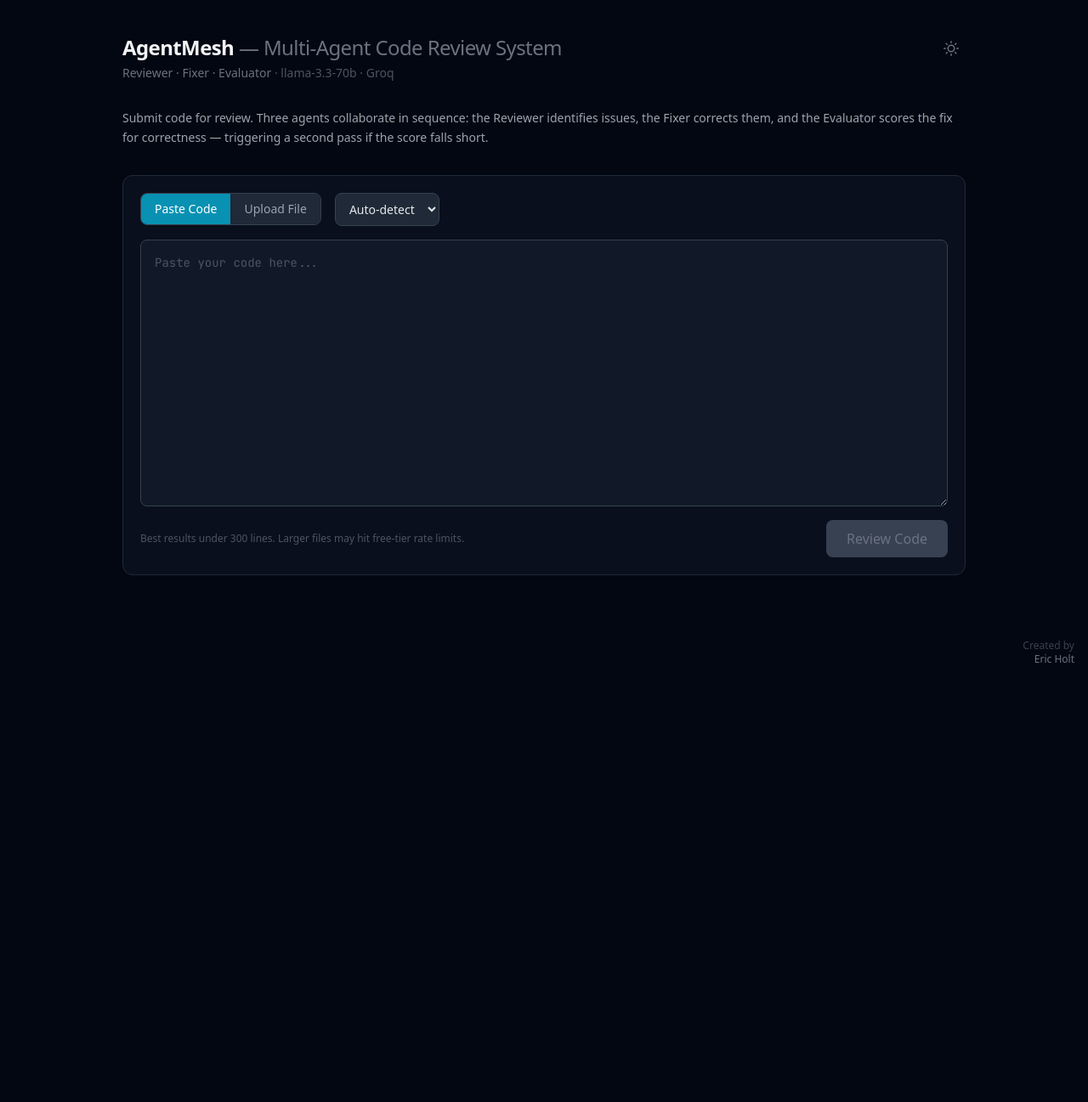
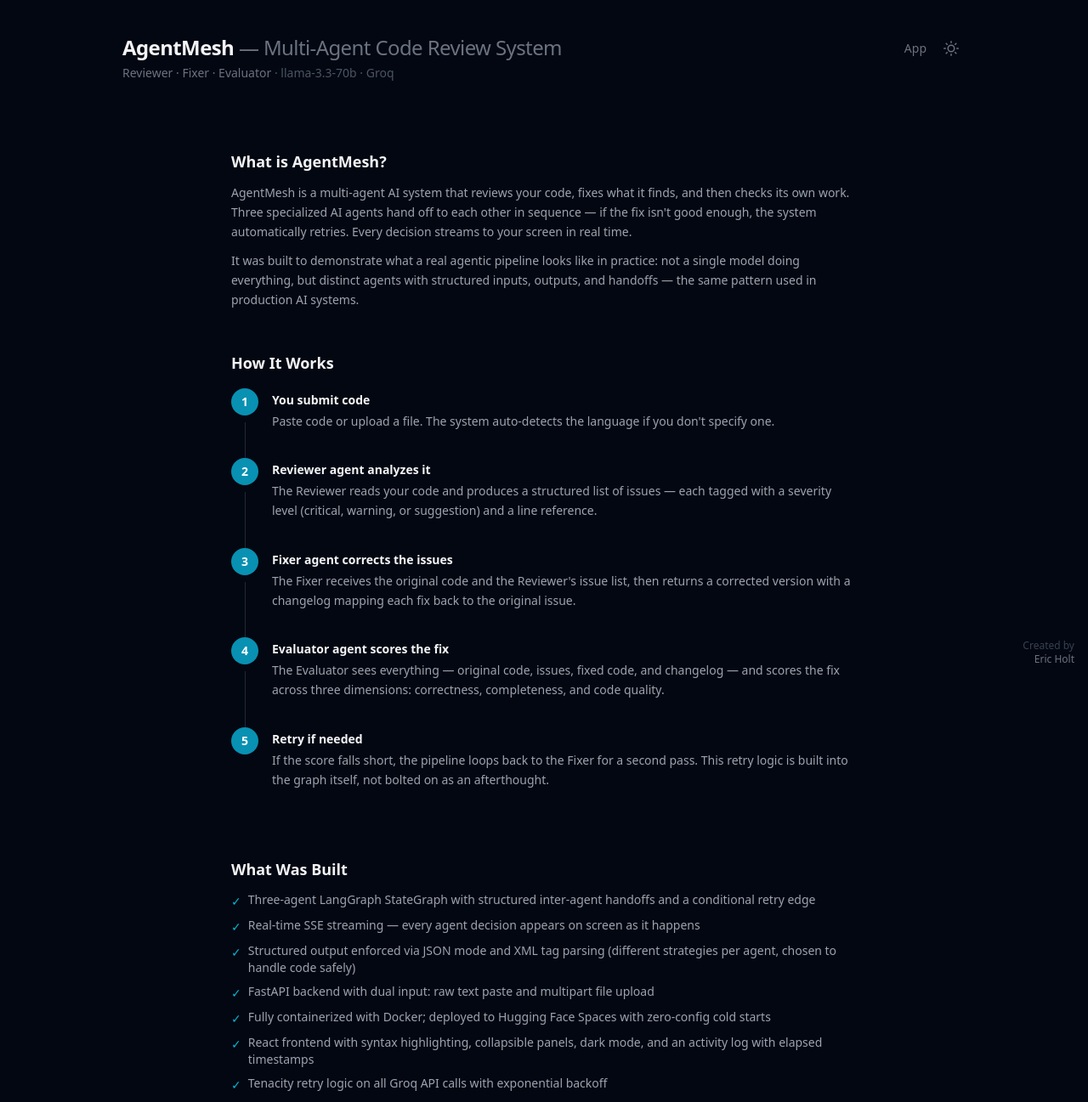
Before and after one commit to eholt723/agentmesh, a React (Vite) app in the folder frontend/: page /about in a window 1280 px wide. Shown: the top 1297 px of the page at 85% size. Before the commit the page ends 800 px from the top, so only its background shows below. Built offline with nearby package versions, Linux system fonts and the light colour scheme.

Commit message:
add About page with react-router-dom

```diff
--- a/frontend/package.json
+++ b/frontend/package.json
@@ -8,9 +8,10 @@
     "preview": "vite preview"
   },
   "dependencies": {
+    "highlight.js": "^11.9.0",
     "react": "^18.2.0",
     "react-dom": "^18.2.0",
-    "highlight.js": "^11.9.0"
+    "react-router-dom": "^7.13.1"
   },
   "devDependencies": {
     "@vitejs/plugin-react": "^4.2.1",
--- a/frontend/src/App.jsx
+++ b/frontend/src/App.jsx
@@ -1,10 +1,12 @@
 import { useCallback, useEffect, useRef, useState } from 'react'
+import { Link, Route, Routes, useLocation } from 'react-router-dom'
 import { ActivityLog } from './components/ActivityLog'
 import { CodeInput } from './components/CodeInput'
 import { EvaluatorPanel } from './components/EvaluatorPanel'
 import { FixerPanel } from './components/FixerPanel'
 import { ReviewerPanel } from './components/ReviewerPanel'
 import { useSSEStream } from './hooks/useSSEStream'
+import About from './pages/About'
 
 // ------------------------------
 // Icons
@@ -70,6 +72,67 @@
         </svg>
       </button>
       {open && <div className="px-5 pb-5">{children}</div>}
+    </div>
+  )
+}
+
+// ------------------------------
+// Root layout
+// ------------------------------
+
+function AppShell({ darkMode, setDarkMode, children }) {
+  const location = useLocation()
+  const isAbout = location.pathname === '/about'
+
+  return (
+    <div className="min-h-screen bg-gray-50 dark:bg-gray-950">
+      <div className="max-w-5xl mx-auto px-4 py-10 space-y-8">
+
+        {/* Header */}
+        <div className="flex items-start justify-between">
+          <div className="space-y-1">
+            <h1 className="text-2xl font-bold text-gray-900 dark:text-gray-100 tracking-tight">
+              <Link to="/" className="hover:opacity-80 transition-opacity">
+                AgentMesh
+                <span className="font-normal text-gray-400 dark:text-gray-500">
+                  {' '}— Multi-Agent Code Review System
+                </span>
+              </Link>
+            </h1>
+            <p className="text-sm text-gray-500">
+              Reviewer · Fixer · Evaluator
+              <span className="text-gray-400 dark:text-gray-600"> · llama-3.3-70b · Groq</span>
+            </p>
+          </div>
+
+          <div className="flex items-center gap-3">
+            <Link
+              to={isAbout ? '/' : '/about'}
+              className="text-sm text-gray-500 hover:text-gray-700 dark:hover:text-gray-300 transition-colors"
+            >
+              {isAbout ? 'App' : 'About'}
+            </Link>
+
+            {/* Light/dark toggle */}
+            <button
+              type="button"
+              onClick={() => setDarkMode((d) => !d)}
+              className="p-2 rounded-lg text-gray-500 hover:text-gray-700 dark:hover:text-gray-300 hover:bg-gray-200 dark:hover:bg-gray-800 transition-colors"
+              aria-label="Toggle light/dark mode"
+            >
+              {darkMode ? <SunIcon /> : <MoonIcon />}
+            </button>
+          </div>
+        </div>
+
+        {children}
+      </div>
+
+      {/* Footer attribution */}
+      <div className="fixed bottom-4 right-4 text-right select-none leading-tight">
+        <p className="text-xs text-gray-400 dark:text-gray-700">Created by</p>
+        <p className="text-xs font-medium text-gray-400 dark:text-gray-500">Eric Holt</p>
+      </div>
     </div>
   )
 }
@@ -174,36 +237,8 @@
 
   const hasResults = reviewerData || fixerData || evaluatorData
 
-  return (
-    <div className="min-h-screen bg-gray-50 dark:bg-gray-950">
-      <div className="max-w-5xl mx-auto px-4 py-10 space-y-8">
-
-        {/* Header */}
-        <div className="flex items-start justify-between">
-          <div className="space-y-1">
-            <h1 className="text-2xl font-bold text-gray-900 dark:text-gray-100 tracking-tight">
-              AgentMesh
-              <span className="font-normal text-gray-400 dark:text-gray-500">
-                {' '}— Multi-Agent Code Review System
-              </span>
-            </h1>
-            <p className="text-sm text-gray-500">
-              Reviewer · Fixer · Evaluator
-              <span className="text-gray-400 dark:text-gray-600"> · llama-3.3-70b · Groq</span>
-            </p>
-          </div>
-
-          {/* Light/dark toggle */}
-          <button
-            type="button"
-            onClick={() => setDarkMode((d) => !d)}
-            className="p-2 rounded-lg text-gray-500 hover:text-gray-700 dark:hover:text-gray-300 hover:bg-gray-200 dark:hover:bg-gray-800 transition-colors"
-            aria-label="Toggle light/dark mode"
-          >
-            {darkMode ? <SunIcon /> : <MoonIcon />}
-          </button>
-        </div>
-
+  const mainContent = (
+    <div className="space-y-8">
       {/* Description */}
       <p className="text-sm text-gray-500 dark:text-gray-400 leading-relaxed -mt-4">
         Submit code for review. Three agents collaborate in sequence: the Reviewer identifies
@@ -273,12 +308,14 @@
         </div>
       )}
     </div>
+  )
 
-      {/* Footer attribution */}
-      <div className="fixed bottom-4 right-4 text-right select-none leading-tight">
-        <p className="text-xs text-gray-400 dark:text-gray-700">Created by</p>
-        <p className="text-xs font-medium text-gray-400 dark:text-gray-500">Eric Holt</p>
-      </div>
-    </div>
+  return (
+    <AppShell darkMode={darkMode} setDarkMode={setDarkMode}>
+      <Routes>
+        <Route path="/" element={mainContent} />
+        <Route path="/about" element={<About />} />
+      </Routes>
+    </AppShell>
   )
 }
--- a/frontend/src/main.jsx
+++ b/frontend/src/main.jsx
@@ -1,10 +1,13 @@
 import React from 'react'
 import ReactDOM from 'react-dom/client'
+import { BrowserRouter } from 'react-router-dom'
 import App from './App'
 import './index.css'
 
 ReactDOM.createRoot(document.getElementById('root')).render(
   <React.StrictMode>
-    <App />
+    <BrowserRouter>
+      <App />
+    </BrowserRouter>
   </React.StrictMode>
 )
--- /dev/null
+++ b/frontend/src/pages/About.jsx
@@ -0,0 +1,153 @@
+import { Link } from 'react-router-dom'
+
+// ------------------------------
+// Pipeline step
+// ------------------------------
+
+function PipelineStep({ number, title, description, last }) {
+  return (
+    <div className="flex gap-4">
+      <div className="flex flex-col items-center">
+        <div className="w-8 h-8 rounded-full bg-cyan-600 text-white text-sm font-bold flex items-center justify-center shrink-0">
+          {number}
+        </div>
+        {!last && <div className="w-px flex-1 bg-gray-200 dark:bg-gray-800 mt-2" />}
+      </div>
+      <div className={`pb-8 ${last ? '' : ''}`}>
+        <p className="text-sm font-semibold text-gray-800 dark:text-gray-100 mt-1">{title}</p>
+        <p className="text-sm text-gray-500 dark:text-gray-400 mt-1 leading-relaxed">{description}</p>
+      </div>
+    </div>
+  )
+}
+
+// ------------------------------
+// Tech card
+// ------------------------------
+
+function TechCard({ name, role }) {
+  return (
+    <div className="rounded-xl border border-gray-200 dark:border-gray-800 bg-white dark:bg-gray-900/50 px-4 py-3">
+      <p className="text-sm font-semibold text-gray-800 dark:text-gray-100">{name}</p>
+      <p className="text-xs text-gray-500 dark:text-gray-400 mt-0.5">{role}</p>
+    </div>
+  )
+}
+
+// ------------------------------
+// About page
+// ------------------------------
+
+export default function About() {
+  return (
+    <div className="max-w-3xl mx-auto px-4 py-12 space-y-12">
+
+      {/* Hero */}
+      <section className="space-y-3">
+        <h2 className="text-lg font-semibold text-gray-900 dark:text-gray-100">What is AgentMesh?</h2>
+        <p className="text-sm text-gray-600 dark:text-gray-400 leading-relaxed">
+          AgentMesh is a multi-agent AI system that reviews your code, fixes what it finds, and
+          then checks its own work. Three specialized AI agents hand off to each other in sequence —
+          if the fix isn't good enough, the system automatically retries. Every decision streams to
+          your screen in real time.
+        </p>
+        <p className="text-sm text-gray-600 dark:text-gray-400 leading-relaxed">
+          It was built to demonstrate what a real agentic pipeline looks like in practice: not a
+          single model doing everything, but distinct agents with structured inputs, outputs, and
+          handoffs — the same pattern used in production AI systems.
+        </p>
+      </section>
+
+      {/* How It Works */}
+      <section className="space-y-4">
+        <h2 className="text-lg font-semibold text-gray-900 dark:text-gray-100">How It Works</h2>
+        <div className="mt-2">
+          <PipelineStep
+            number="1"
+            title="You submit code"
+            description="Paste code or upload a file. The system auto-detects the language if you don't specify one."
+          />
+          <PipelineStep
+            number="2"
+            title="Reviewer agent analyzes it"
+            description="The Reviewer reads your code and produces a structured list of issues — each tagged with a severity level (critical, warning, or suggestion) and a line reference."
+          />
+          <PipelineStep
+            number="3"
+            title="Fixer agent corrects the issues"
+            description="The Fixer receives the original code and the Reviewer's issue list, then returns a corrected version with a changelog mapping each fix back to the original issue."
+          />
+          <PipelineStep
+            number="4"
+            title="Evaluator agent scores the fix"
+            description="The Evaluator sees everything — original code, issues, fixed code, and changelog — and scores the fix across three dimensions: correctness, completeness, and code quality."
+          />
+          <PipelineStep
+            number="5"
+            title="Retry if needed"
+            description="If the score falls short, the pipeline loops back to the Fixer for a second pass. This retry logic is built into the graph itself, not bolted on as an afterthought."
+            last
+          />
+        </div>
+      </section>
+
+      {/* What Was Built */}
+      <section className="space-y-3">
+        <h2 className="text-lg font-semibold text-gray-900 dark:text-gray-100">What Was Built</h2>
+        <ul className="space-y-2">
+          {[
+            'Three-agent LangGraph StateGraph with structured inter-agent handoffs and a conditional retry edge',
+            'Real-time SSE streaming — every agent decision appears on screen as it happens',
+            'Structured output enforced via JSON mode and XML tag parsing (different strategies per agent, chosen to handle code safely)',
+            'FastAPI backend with dual input: raw text paste and multipart file upload',
+            'Fully containerized with Docker; deployed to Hugging Face Spaces with zero-config cold starts',
+            'React frontend with syntax highlighting, collapsible panels, dark mode, and an activity log with elapsed timestamps',
+            'Tenacity retry logic on all Groq API calls with exponential backoff',
+            'Automated language detection — heuristic fallback with LLM confirmation',
+            'CLI test runner in tests/ for pipeline validation without a browser',
+          ].map((item) => (
+            <li key={item} className="flex gap-2 text-sm text-gray-600 dark:text-gray-400">
+              <span className="text-cyan-500 shrink-0 mt-0.5">✓</span>
+              <span>{item}</span>
+            </li>
+          ))}
+        </ul>
+      </section>
+
+      {/* Tech Stack */}
+      <section className="space-y-4">
+        <h2 className="text-lg font-semibold text-gray-900 dark:text-gray-100">Tech Stack</h2>
+        <div className="grid grid-cols-2 sm:grid-cols-3 gap-3">
+          <TechCard name="LangGraph" role="Multi-agent StateGraph orchestration" />
+          <TechCard name="FastAPI" role="Backend API and SSE streaming" />
+          <TechCard name="Groq" role="LLM inference (llama-3.3-70b)" />
+          <TechCard name="React + Vite" role="Frontend framework and build tool" />
+          <TechCard name="Tailwind CSS" role="Styling and dark mode" />
+          <TechCard name="highlight.js" role="Syntax highlighting in Fixer panel" />
+          <TechCard name="Docker" role="Multi-stage containerized build" />
+          <TechCard name="Hugging Face Spaces" role="Cloud deployment (Docker SDK)" />
+          <TechCard name="Pydantic" role="Schema validation and settings" />
+        </div>
+      </section>
+
+      {/* Links */}
+      <section className="flex flex-wrap gap-3 pt-2">
+        <Link
+          to="/"
+          className="inline-flex items-center gap-2 px-4 py-2 rounded-lg bg-cyan-600 hover:bg-cyan-500 text-white text-sm font-medium transition-colors"
+        >
+          Try the App
+        </Link>
+        <a
+          href="https://github.com/eholt723/agentmesh"
+          target="_blank"
+          rel="noopener noreferrer"
+          className="inline-flex items-center gap-2 px-4 py-2 rounded-lg border border-gray-200 dark:border-gray-700 text-gray-700 dark:text-gray-300 hover:bg-gray-100 dark:hover:bg-gray-800 text-sm font-medium transition-colors"
+        >
+          View on GitHub
+        </a>
+      </section>
+
+    </div>
+  )
+}
```
Also changed, not shown: 1 other file (tests, documents, lock files or other folders). Lines whose indentation alone changed are shown as unchanged.
